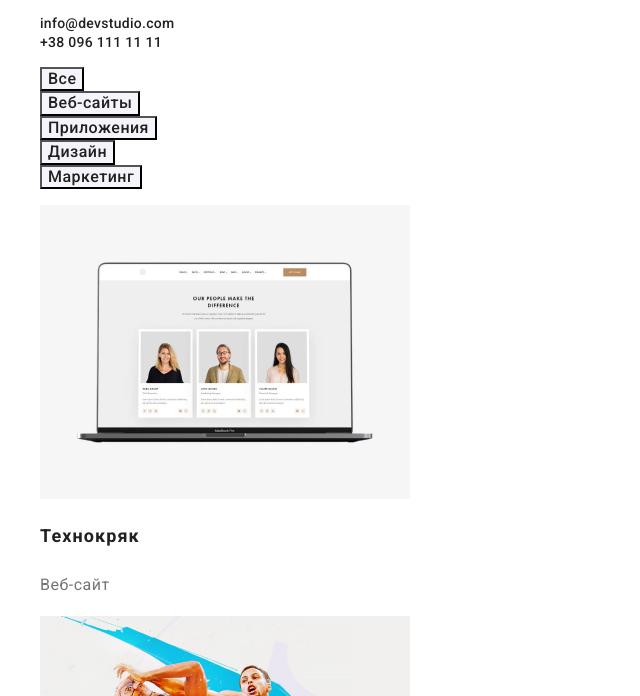
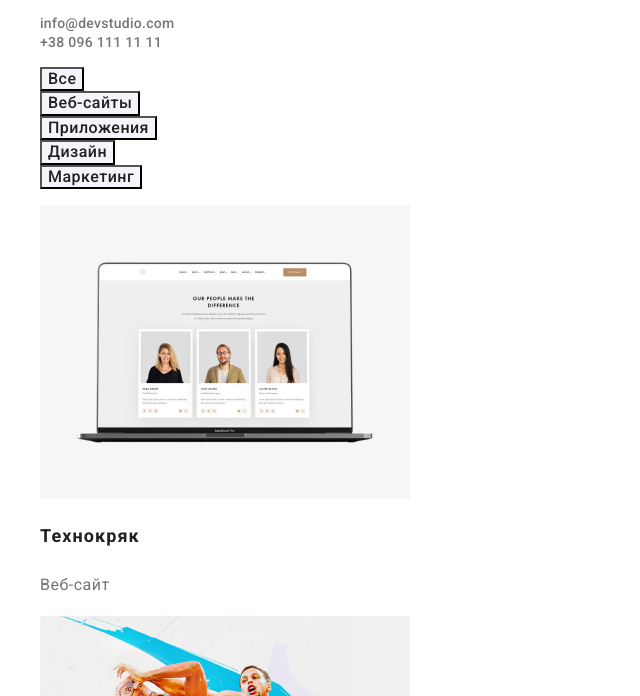
Before and after one commit to dasoftweb/goit-markup-hw-02, a plain HTML site: page portfolio.html in a window 1280 px wide. Shown: the part 104-800 px from the top of the page, without its empty margins (0-640 px from the left). Drawn offline with nearby package versions, Linux system fonts and the light colour scheme.

Commit message:
header contacts fix 2

```diff
--- a/portfolio.html
+++ b/portfolio.html
@@ -33,12 +33,12 @@
       <address>
         <ul class="list">
           <li>
-            <a class="list-item link" href="mailto:info@devstudio.com"
+            <a class="list-item header-contacts link" href="mailto:info@devstudio.com"
               >info@devstudio.com</a
             >
           </li>
           <li>
-            <a class="list-item link" href="tel:+380961111111"
+            <a class="list-item header-contacts link" href="tel:+380961111111"
               >+38 096 111 11 11</a
             >
           </li>
```
